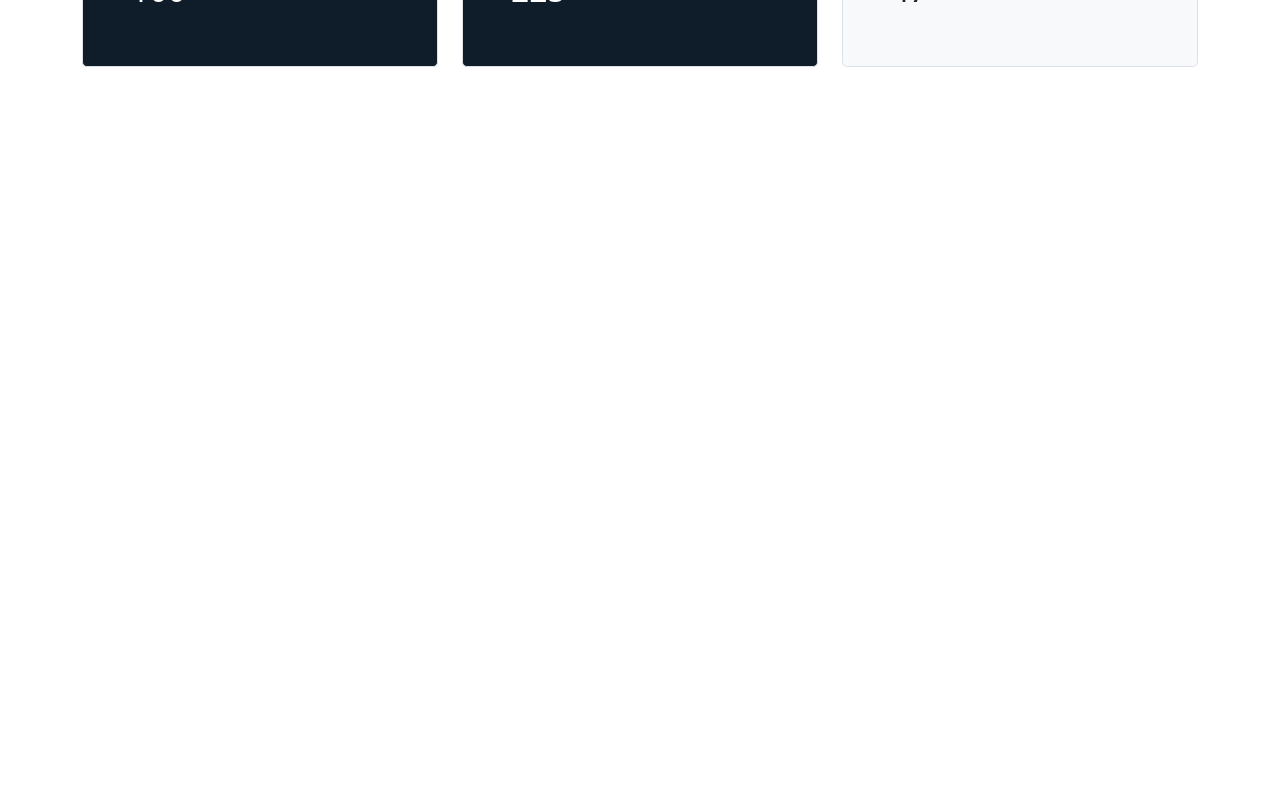
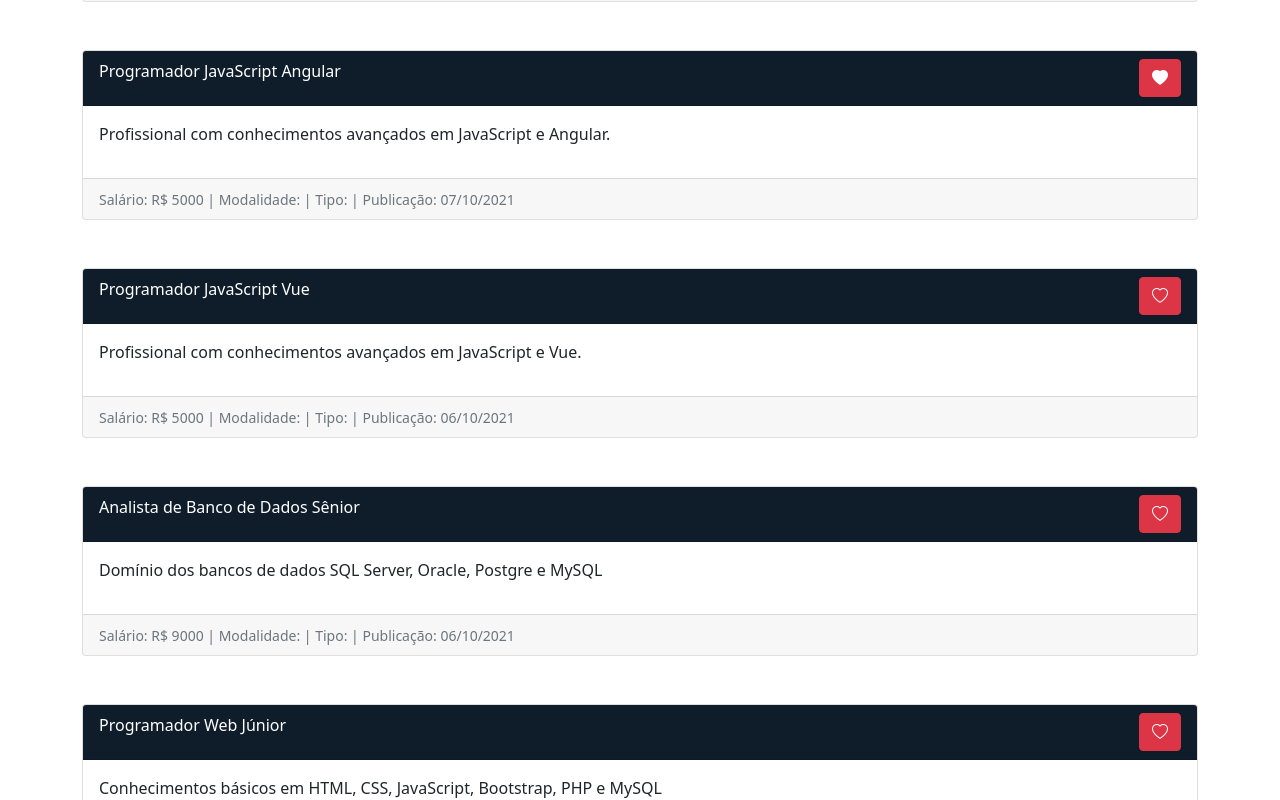
Before and after one commit to Jhonatan-Azevedo/Vagas, a Vue app: page / in a window 1280 px wide. Shown: the part 1340-2140 px from the top of the page. Before the commit the page ends 1431 px from the top, so only its background shows below. Built offline with nearby package versions, Linux system fonts and the light colour scheme; what vue-sweetalert2 would draw is missing.

Commit message:
ADD: armazenado vaga favoritada

```diff
--- a/public/index.html
+++ b/public/index.html
@@ -11,7 +11,7 @@
   <link rel="preconnect" href="https://fonts.gstatic.com" crossorigin>
   <link href="https://fonts.googleapis.com/css2?family=Bebas+Neue&display=swap" rel="stylesheet">
   <title>
-    <%= htmlWebpackPlugin.options.title %>
+    Encontre | Vagas
   </title>
 
   <!-- Bootstrap -->
--- a/src/App.vue
+++ b/src/App.vue
@@ -1,7 +1,7 @@
 <template>
   <div>
     <VagasFavoritas />
-    <TopoPadrao @navegar="componente = $event" />
+    <TopoPadrao @navegar="componente = $event" class="fixed-top" />
     <ConteudoSistema :caminho="componente" />
   </div>
 </template>
--- a/src/components/comuns/ListaVagas.vue
+++ b/src/components/comuns/ListaVagas.vue
@@ -3,7 +3,7 @@
     <!-- Start - VagaCard -->
     <div class="row mt-5" v-for="(vaga, index) in vagas" :key="index">
       <div class="col">
-        <VagaCard v-bind="vaga" />
+        <VagaCard v-bind="vaga" :index="index" />
       </div>
     </div>
     <!-- End - VagaCard -->
@@ -26,7 +26,6 @@ export default {
 
   mounted() {
     this.emitter.on("filtarVagas", (vaga) => {
-      console.log(vaga);
       const vagas = JSON.parse(localStorage.getItem("vagas"));
 
       const vagasFiltradas = vagas.filter((reg) =>
--- a/src/components/comuns/VagaCard.vue
+++ b/src/components/comuns/VagaCard.vue
@@ -11,18 +11,10 @@
               <button
                 type="button"
                 class="btn btn-danger"
-                @click="alterarIcone()"
+                @click="favoritarVaga(index)"
               >
                 <i :class="estilo"></i>
               </button>
-              <!-- <div class="form-check form-switch">
-                <input
-                  class="form-check-input"
-                  type="checkbox"
-                  v-model="favoritada"
-                />
-                <label class="form-check-label">Favoritar</label>
-              </div> -->
             </div>
           </div>
         </div>
@@ -46,7 +38,7 @@ export default {
 
   data() {
     return {
-      favoritada: false,
+      favoritadaIcon: false,
       estilo: "bi bi-heart",
     };
   },
@@ -80,6 +72,14 @@ export default {
     },
     publicacao: {
       type: String,
+      required: true,
+    },
+    favoritada: {
+      type: Boolean,
+      required: true,
+    },
+    index: {
+      type: Number,
       required: true,
     },
   },
@@ -122,6 +122,11 @@ export default {
     },
   },
 
+  mounted() {
+    this.favoritadaIcon = this.favoritada;
+    this.alterarIcon();
+  },
+
   watch: {
     favoritada(newValue) {
       if (newValue) {
@@ -132,10 +137,18 @@ export default {
   },
 
   methods: {
-    alterarIcone() {
-      this.favoritada = !this.favoritada;
+    favoritarVaga(index) {
+      this.favoritadaIcon = !this.favoritadaIcon;
+      const vagas = JSON.parse(localStorage.getItem("vagas"));
 
-      if (this.favoritada) {
+      vagas[index].favoritada = this.favoritadaIcon;
+
+      localStorage.setItem("vagas", JSON.stringify(vagas));
+      this.alterarIcon();
+    },
+
+    alterarIcon() {
+      if (this.favoritadaIcon) {
         return (this.estilo = "bi bi-heart-fill");
       }
 
--- a/src/components/comuns/VagasFavoritas.vue
+++ b/src/components/comuns/VagasFavoritas.vue
@@ -1,16 +1,5 @@
 <template>
   <div>
-    <div class="divVagasFavoritas">
-      <!-- <button
-        class="btn btn-primary"
-        type="button"
-        data-bs-toggle="offcanvas"
-        data-bs-target="#offcanvasTop"
-        aria-controls="offcanvasTop"
-      >
-        Vagas Favoritas
-      </button> -->
-    </div>
     <div
       class="offcanvas offcanvas-end"
       tabindex="-1"
@@ -63,10 +52,4 @@ export default {
 </script>
 
 <style  scoped>
-.divVagasFavoritas {
-  position: absolute;
-  z-index: 1;
-  top: 60px;
-  right: 0px;
-}
 </style>
--- a/src/components/views/HomeVagas.vue
+++ b/src/components/views/HomeVagas.vue
@@ -71,11 +71,71 @@ export default {
   data() {
     return {
       usuariosOnline: 0,
+      vagas: [
+        {
+          titulo: "Analista Programador PHP Pleno",
+          descricao:
+            "Profissional com conhecimentos em PHP, Laravel e MySQL. Necessário 3 anos de experiências. Atuará na manutenção de sistemas legados da empresa.",
+          salario: 6000,
+          modalidade: "Home Office",
+          tipo: "PJ",
+          publicacao: "2021-10-10",
+          favoritada: false,
+        },
+        {
+          titulo: "Programador JavaScript Angular",
+          descricao:
+            "Profissional com conhecimentos avançados em JavaScript e Angular.",
+          salario: 5000,
+          modalidade: "Presencial",
+          tipo: "CLT",
+          publicacao: "2021-10-07",
+          favoritada: true,
+        },
+        {
+          titulo: "Programador JavaScript Vue",
+          descricao:
+            "Profissional com conhecimentos avançados em JavaScript e Vue.",
+          salario: 5000,
+          modalidade: "Home Office",
+          tipo: "CLT",
+          publicacao: "2021-10-06",
+          favoritada: false,
+        },
+        {
+          titulo: "Analista de Banco de Dados Sênior",
+          descricao:
+            "Domínio dos bancos de dados SQL Server, Oracle, Postgre e MySQL",
+          salario: 9000,
+          modalidade: "Presencial",
+          tipo: "PJ",
+          publicacao: "2021-10-06",
+          favoritada: false,
+        },
+        {
+          titulo: "Programador Web Júnior",
+          descricao:
+            "Conhecimentos básicos em HTML, CSS, JavaScript, Bootstrap, PHP e MySQL",
+          salario: 3000,
+          modalidade: "Presencial",
+          tipo: "CLT",
+          publicacao: "2021-10-05",
+          favoritada: false,
+        },
+      ],
     };
   },
 
   created() {
-    setInterval(this.getUserOnline, 1000);
+    setInterval(this.getUserOnline, 2000);
+  },
+
+  mounted() {
+    let vagas = JSON.parse(localStorage.getItem("vagas"));
+    if (!vagas) {
+      vagas = this.vagas;
+      localStorage.setItem("vagas", JSON.stringify(vagas));
+    }
   },
 
   methods: {
--- a/src/components/views/PublicarVaga.vue
+++ b/src/components/views/PublicarVaga.vue
@@ -94,6 +94,7 @@ export default {
         modalidade: this.modalidade,
         tipo: this.tipo,
         publicacao: dataAtual.toISOString(),
+        favoritada: false,
       };
 
       vagas.push(vaga);
```
